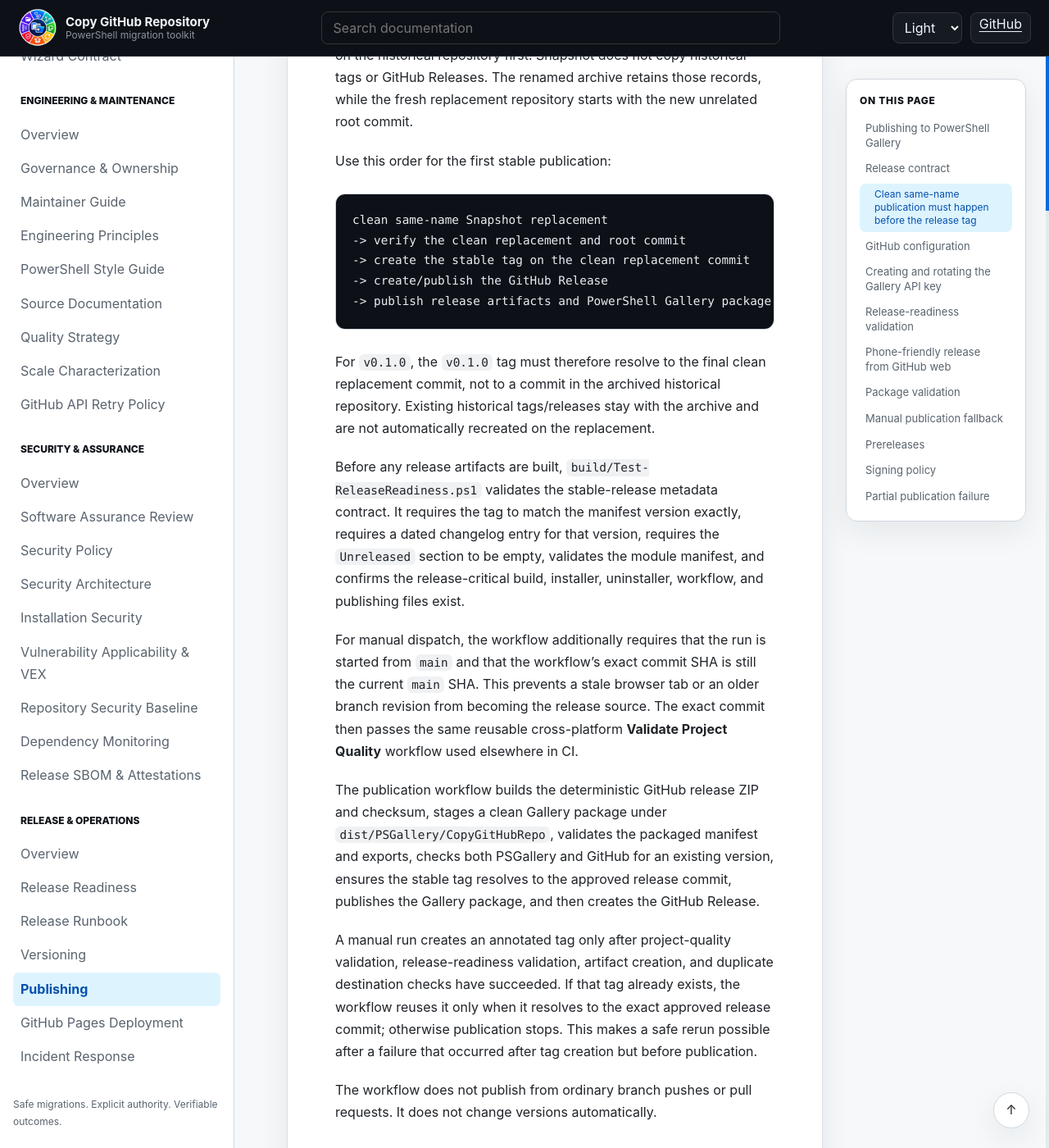
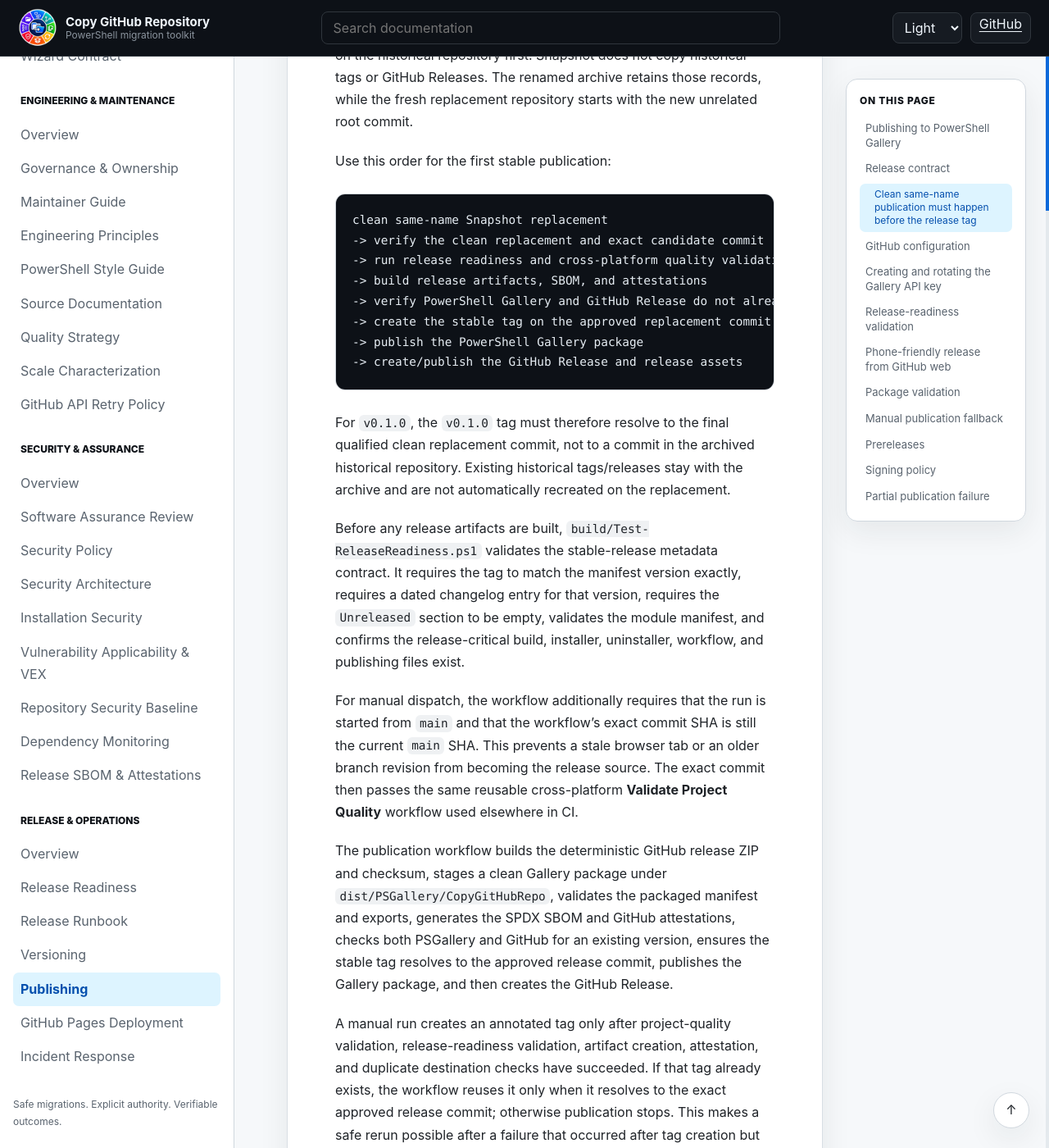
Before and after one commit to infoconex/copy-github-repo, a Jekyll site: the page built from docs/release/publishing.md, in a window 1280 px wide and 1400 px high, scrolled down 911 px. Shown: the whole window at 82% size. Built offline with Jekyll 4.4.1, drawn with Linux system fonts in a browser that asks for light colours; our own code applies the rules of GitHub Pages for plain Markdown files; some of the changed text lies outside the part shown.

Commit message:
docs: align publication order with release workflow

````diff
--- a/docs/release/publishing.md
+++ b/docs/release/publishing.md
@@ -19,21 +19,24 @@ Use this order for the first stable publication:
 
 ```text
 clean same-name Snapshot replacement
--> verify the clean replacement and root commit
--> create the stable tag on the clean replacement commit
--> create/publish the GitHub Release
--> publish release artifacts and PowerShell Gallery package
+-> verify the clean replacement and exact candidate commit
+-> run release readiness and cross-platform quality validation
+-> build release artifacts, SBOM, and attestations
+-> verify PowerShell Gallery and GitHub Release do not already contain the version
+-> create the stable tag on the approved replacement commit
+-> publish the PowerShell Gallery package
+-> create/publish the GitHub Release and release assets
 ```
 
-For `v0.1.0`, the `v0.1.0` tag must therefore resolve to the final clean replacement commit, not to a commit in the archived historical repository. Existing historical tags/releases stay with the archive and are not automatically recreated on the replacement.
+For `v0.1.0`, the `v0.1.0` tag must therefore resolve to the final qualified clean replacement commit, not to a commit in the archived historical repository. Existing historical tags/releases stay with the archive and are not automatically recreated on the replacement.
 
 Before any release artifacts are built, `build/Test-ReleaseReadiness.ps1` validates the stable-release metadata contract. It requires the tag to match the manifest version exactly, requires a dated changelog entry for that version, requires the `Unreleased` section to be empty, validates the module manifest, and confirms the release-critical build, installer, uninstaller, workflow, and publishing files exist.
 
 For manual dispatch, the workflow additionally requires that the run is started from `main` and that the workflow's exact commit SHA is still the current `main` SHA. This prevents a stale browser tab or an older branch revision from becoming the release source. The exact commit then passes the same reusable cross-platform **Validate Project Quality** workflow used elsewhere in CI.
 
-The publication workflow builds the deterministic GitHub release ZIP and checksum, stages a clean Gallery package under `dist/PSGallery/CopyGitHubRepo`, validates the packaged manifest and exports, checks both PSGallery and GitHub for an existing version, ensures the stable tag resolves to the approved release commit, publishes the Gallery package, and then creates the GitHub Release.
+The publication workflow builds the deterministic GitHub release ZIP and checksum, stages a clean Gallery package under `dist/PSGallery/CopyGitHubRepo`, validates the packaged manifest and exports, generates the SPDX SBOM and GitHub attestations, checks both PSGallery and GitHub for an existing version, ensures the stable tag resolves to the approved release commit, publishes the Gallery package, and then creates the GitHub Release.
 
-A manual run creates an annotated tag only after project-quality validation, release-readiness validation, artifact creation, and duplicate destination checks have succeeded. If that tag already exists, the workflow reuses it only when it resolves to the exact approved release commit; otherwise publication stops. This makes a safe rerun possible after a failure that occurred after tag creation but before publication.
+A manual run creates an annotated tag only after project-quality validation, release-readiness validation, artifact creation, attestation, and duplicate destination checks have succeeded. If that tag already exists, the workflow reuses it only when it resolves to the exact approved release commit; otherwise publication stops. This makes a safe rerun possible after a failure that occurred after tag creation but before publication.
 
 The workflow does not publish from ordinary branch pushes or pull requests. It does not change versions automatically.
 
@@ -132,7 +135,7 @@ Publish-PSResource `
     -WhatIf
 ```
 
-Replace `0.1.0` and `v0.1.0` with the manifest version and tag being released. If `Find-PSResource` returns that exact version, stop; released versions are treated as immutable and must not be overwritten.
+Replace `0.1.0` and `v0.1.0` with the manifest version and tag being released. If `Find-PSResource` returns that exact version, stop; released versions are treated as immutable and must not be overwritten. If `Find-PSResource` reports that the exact package/version cannot be found, that is the expected pre-publication state. Other lookup errors should be investigated rather than treated as proof that the version is absent.
 
 When the dry run and all validation are satisfactory, rerun `Publish-PSResource` without `-WhatIf`. Keep the API key in memory or a secure secret store and do not echo it. The legacy PowerShellGet compatibility command is `Publish-Module`, but new project automation uses `Publish-PSResource` from `Microsoft.PowerShell.PSResourceGet`.
 
````
